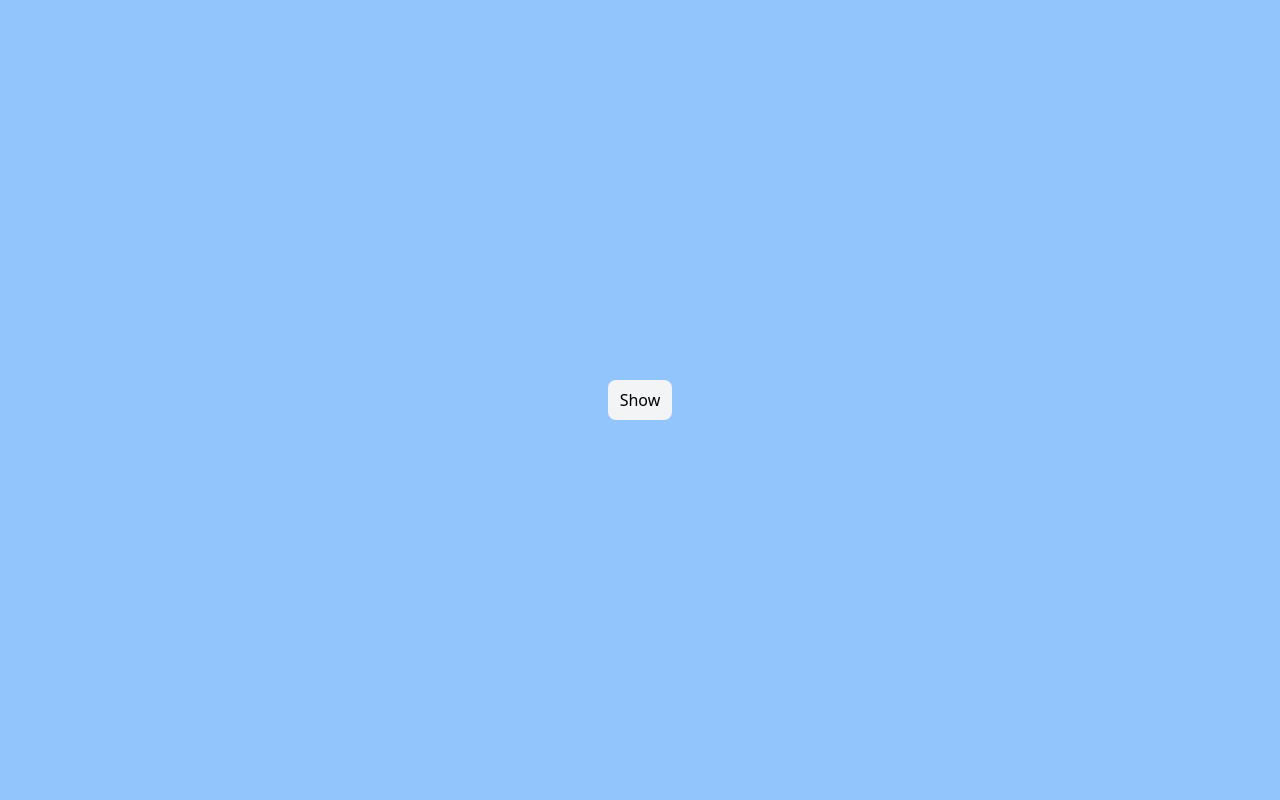
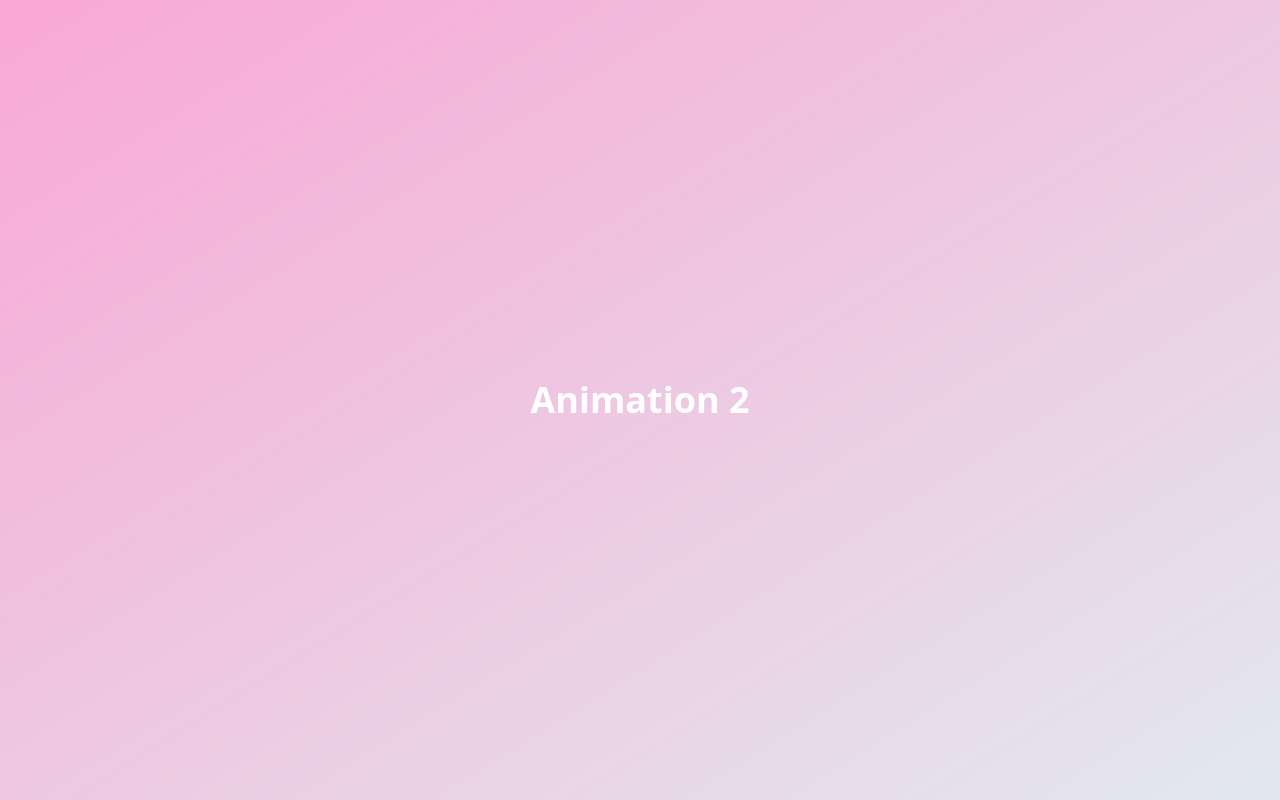
Before and after one commit to Cabdinasir64/Frame_Motion, a React (Vite) app: page / in a window 1280 px wide. Built offline with nearby package versions, Linux system fonts and the light colour scheme.

Commit message:
i added file of Animation2 frame motion

```diff
--- a/src/App.jsx
+++ b/src/App.jsx
@@ -2,11 +2,12 @@ import Basic_Frame_Motion from './Components/basic_frame_motion'
 import Navbar from './Components/Navbar'
 import Dropdown from './Components/dropdown'
 import Animation1 from './Components/animation1'
+import Animation2 from './Components/animation2'
 function App() {
 
   return (
     <>
-      <Animation1 />
+      <Animation2 />
 
     </>
   )
--- a/src/Components/animation1.jsx
+++ b/src/Components/animation1.jsx
@@ -1,4 +1,4 @@
-import { motion, AnimatePresence } from "framer-motion";
+import { motion } from "framer-motion";
 import { useState } from "react";
 
 const Animation1 = () => {
--- /dev/null
+++ b/src/Components/animation2.jsx
@@ -0,0 +1,22 @@
+import { motion } from "framer-motion";
+
+const Animation2 = () => {
+
+
+    return (
+      <>
+        <div className="h-screen flex items-center justify-center bg-gradient-to-br from-pink-300 to-slate-200">
+          <motion.div
+            initial={{ opacity: 0, scale: 0.5, rotate: 360, x: -50, y: 50 }}
+            animate={{ opacity: 1, scale: 1, rotate: 0, x: 0, y: 0 }}
+            transition={{ duration: 1.3, type: "spring", stiffness: 200 }}
+            className="text-4xl font-bold text-white"
+          >
+            Animation 2
+          </motion.div>
+        </div>
+      </>
+    );
+
+}
+export default Animation2;
```
